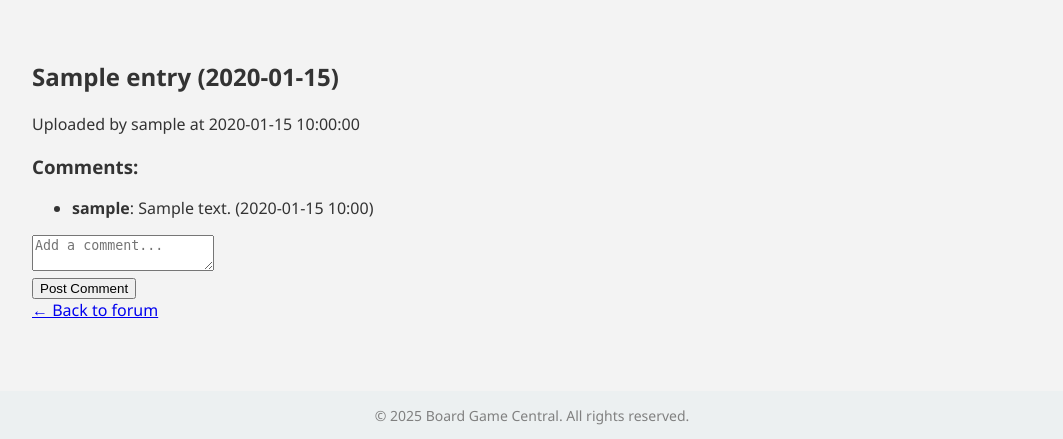
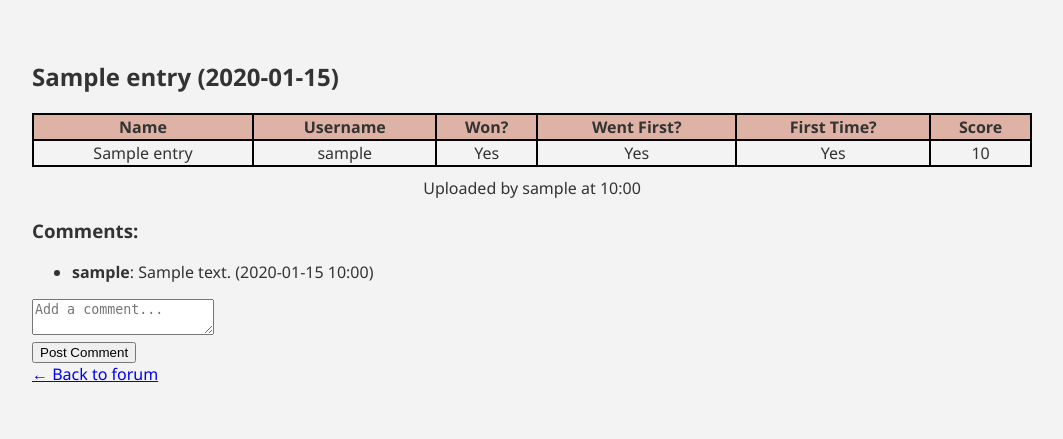
Before and after one commit to TheDoctorZoose/CITS3403-Agile-Project, a Flask app: page /forum/1 in a window 1280 px wide. Shown: the part 177-616 px from the top of the page, without its empty margins (108-1171 px from the left). Run offline with Flask 3, Linux system fonts and the light colour scheme; a user stored in the database is signed in; tables that the repository leaves empty hold one stand-in row (values such as "Sample post").

Commit message:
Create tables for entry details pages

```diff
--- a/app/routes.py
+++ b/app/routes.py
@@ -285,6 +285,33 @@ def forum():
 @login_required
 def view_entry(entry_id):
     entry = GameEntry.query.get_or_404(entry_id)
+    formatted_time = entry.timestamp.strftime('%H:%M')   # formatted timestamp for table caption
+
+    # Query to find all players from the same game session
+    player_entry_rows = PlayerGameEntry.query.\
+            outerjoin(User, PlayerGameEntry.user_id==User.id).\
+            join(GameEntry, PlayerGameEntry.game_entry_id==GameEntry.id).\
+            filter(PlayerGameEntry.game_entry_id==entry_id).\
+            add_columns(
+                PlayerGameEntry.name,
+                User.username,
+                PlayerGameEntry.win,
+                PlayerGameEntry.went_first,
+                PlayerGameEntry.first_time,
+                PlayerGameEntry.score,
+            ).all()
+
+    # Transforming data and entering into a list of dictionaries
+    player_entries = []
+    for player_entry in player_entry_rows:
+        player_entries.append({
+            'name':             player_entry.name,
+            'username':         player_entry.username if player_entry.username is not None else "-",
+            'win':              "Yes" if player_entry.win else "No",
+            'went_first':       "Yes" if player_entry.went_first else "No",
+            'first_time':       "Yes" if player_entry.first_time else "No",
+            'score':            player_entry.score if player_entry.score is not None else "-"
+        })
 
     if entry.user_id != current_user.id and current_user not in entry.allowed_users:
         abort(403)
@@ -303,7 +330,7 @@ def view_entry(entry_id):
 
         return redirect(url_for('main.view_entry', entry_id=entry.id))
 
-    return render_template('entry_detail.html', entry=entry)
+    return render_template('entry_detail.html', entry=entry, player_entries=player_entries, formatted_time=formatted_time)
 
 
 @main.route('/upload_csv', methods=['POST'])
--- /dev/null
+++ b/app/static/css/entry-detail.css
@@ -0,0 +1,22 @@
+/* Table */
+table {
+    width: 100%;
+}
+
+/* Table headers*/
+th {
+    background-color: rgb(222, 179, 166);
+}
+
+/* Table, table headers and table data cell */
+table, th, td {
+  border: 2px solid black;
+  border-collapse: collapse;
+  text-align: center;
+}
+
+/* Caption for table */
+caption {
+    caption-side: bottom;
+    padding-top: 10px;
+}
--- a/app/templates/entry_detail.html
+++ b/app/templates/entry_detail.html
@@ -1,8 +1,33 @@
 {% extends 'base.html' %}
+
+{% block extra_styles %}
+<link rel="stylesheet" href="{{ url_for('static', filename='css/entry-detail.css') }}">
+{% endblock %}
 
 {% block content %}
   <h2>{{ entry.game_title }} ({{ entry.date_played }})</h2>
-  <p>Uploaded by {{ entry.user.username }} at {{ entry.timestamp }}</p>
+
+  <table>
+    <caption>Uploaded by {{ entry.user.username }} at {{ formatted_time }}</caption>
+    <tr>
+      <th>Name</th>
+      <th>Username</th>
+      <th>Won?</th>
+      <th>Went First?</th>
+      <th>First Time?</th>
+      <th>Score</th>
+    </tr>
+    {% for player_entry in player_entries %}
+    <tr>
+      <td>{{ player_entry.name }}</td>
+      <td>{{ player_entry.username }}</td>
+      <td>{{ player_entry.win }}</td>
+      <td>{{ player_entry.went_first }}</td>
+      <td>{{ player_entry.first_time }}</td>
+      <td>{{ player_entry.score }}</td>
+    <tr>
+    {% endfor %}
+  </table>
 
   <h3>Comments:</h3>
   <ul>
```
